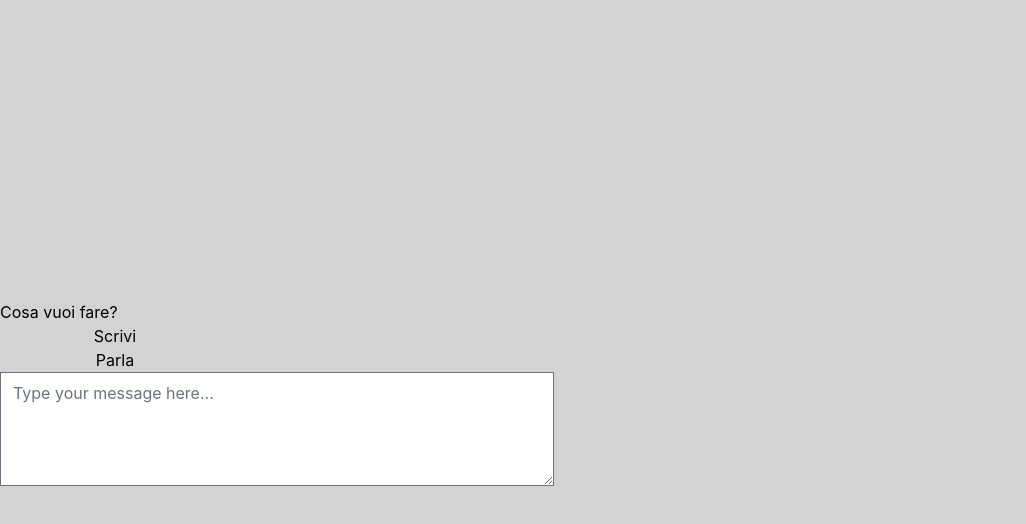
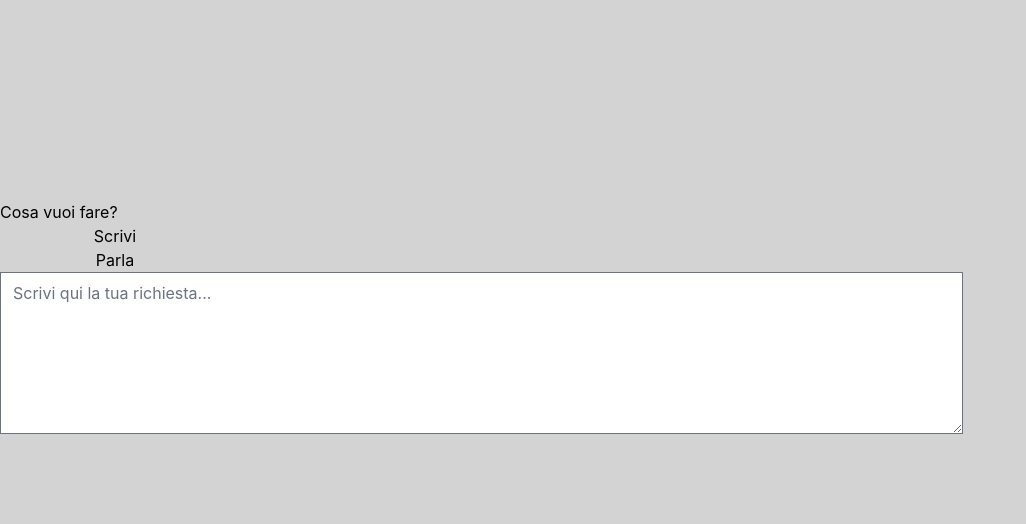
Before and after one commit to gorilli-team/movolab_kommander.ai, a Next.js app in the folder frontend/: page / in a window 1280 px wide. Both pictures are taken after a click on the button "Scrivi". Shown: the top 524 px of the page, without its empty margins (0-1026 px from the left). Built offline with nearby package versions, Linux system fonts and the light colour scheme.

Commit message:
updated homepage

```diff
--- a/frontend/app/_components/TextMessage.tsx
+++ b/frontend/app/_components/TextMessage.tsx
@@ -1,10 +1,13 @@
 "use client";
 
+import { Label, Textarea } from "flowbite-react";
 import React from 'react';
 
 const TextInput = () => {
   return (
-    <textarea placeholder="Type your message here..." rows={4} cols={50} />
+    <div className="max-w-md mt-8">
+      <Textarea id="comment" placeholder="Scrivi qui la tua richiesta.." required rows={10} cols={150} />
+    </div>
   );
 };
 
--- a/frontend/app/page.tsx
+++ b/frontend/app/page.tsx
@@ -3,11 +3,9 @@
 import React, { useState } from 'react';
 import TextMessage from './_components/TextMessage';
 import AudioMessage from './_components/AudioMessage';
-import { Banner, Button, Label, TextInput } from "flowbite-react";
-import { HiX } from "react-icons/hi";
+import { Banner, Button, Textarea } from "flowbite-react";
 
 export default function Home() {
-
   const [inputMethod, setInputMethod] = useState<'text' | 'audio' | null>(null);
 
   const handleIconClick = (method: 'text' | 'audio') => {
@@ -28,13 +26,40 @@ export default function Home() {
       <Banner>
         <div className="banner-custom-bottom flex w-full items-center justify-center border-b border-gray-200 bg-gray-50 p-4 dark:border-gray-600 dark:bg-gray-700">
           <div className='flex justify-between'>
-            <div className='div-button mr-2'><Button onClick={() => handleIconClick('text')} color="light"><i className="fa-solid fa-keyboard pr-4"></i>Scrivi</Button></div>
-            <div className='div-button ml-2'><Button onClick={() => handleIconClick('audio')} color="light"><i className="fa-solid fa-microphone pr-4"></i>Parla</Button></div>
+            <div className='div-button mr-2'>
+              <Button
+                onClick={() => handleIconClick('text')}
+                color={inputMethod === 'text' ? "blue" : "light"}
+              >
+                <i className="fa-solid fa-keyboard pr-4"></i>Scrivi
+              </Button>
+            </div>
+            <div className='div-button ml-2'>
+              <Button
+                onClick={() => handleIconClick('audio')}
+                color={inputMethod === 'audio' ? "blue" : "light"}
+              >
+                <i className="fa-solid fa-microphone pr-4"></i>Parla
+              </Button>
+            </div>
           </div>
         </div>
       </Banner>
-      {inputMethod === 'text' && <TextMessage />}
-      {inputMethod === 'audio' && <AudioMessage />}
+      <div className='mt-4'>
+      {inputMethod === 'text' && (
+          <div className="flex flex-col items-center mt-4 w-full">
+            <Textarea
+              id="comment"
+              placeholder="Scrivi qui la tua richiesta..."
+              required
+              rows={6}
+              cols={90}
+              className="p-4"
+            />
+          </div>
+          )}
+          {inputMethod === 'audio' && <AudioMessage />}
+      </div>
     </div>
   );
 }
--- a/frontend/app/styles/globals.css
+++ b/frontend/app/styles/globals.css
@@ -10,7 +10,7 @@ body{
 }
 
 .home-page{
-  padding-top: 300px;
+  padding-top: 200px;
 }
 
 .focus\:ring-4:focus,
```
